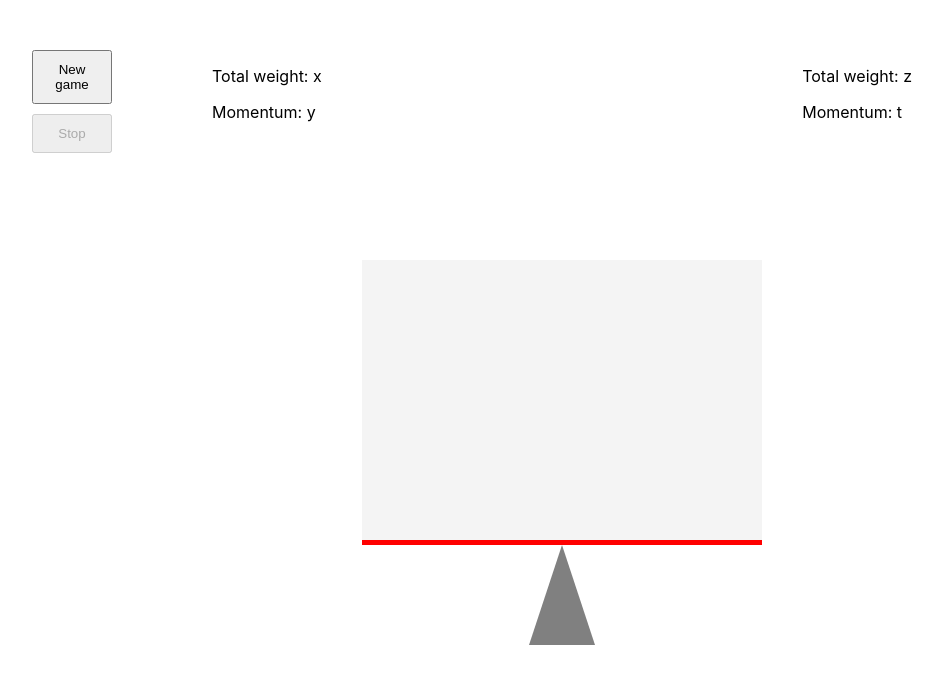
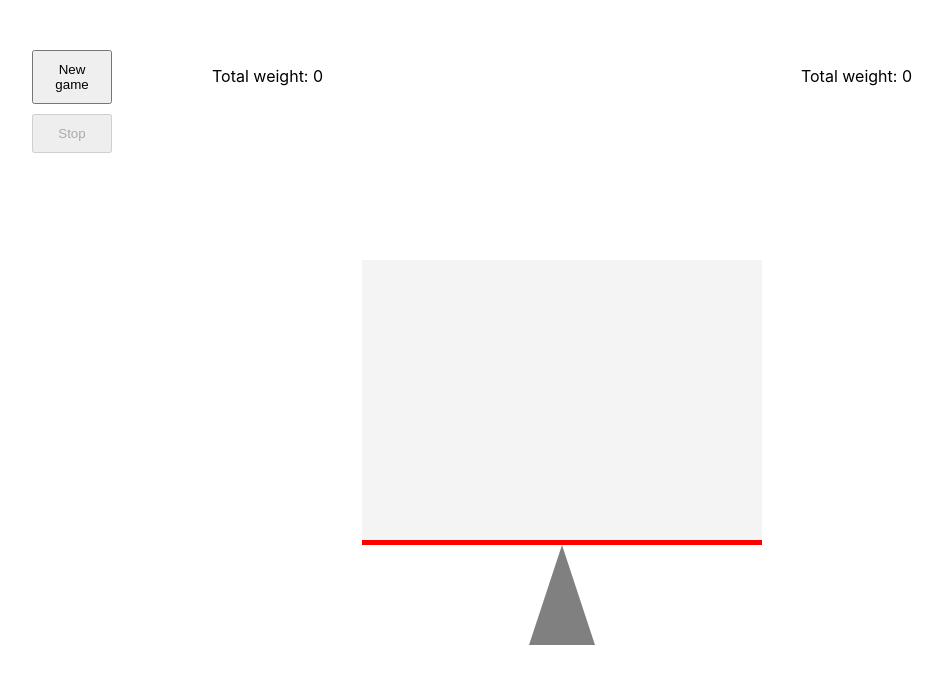
Before and after one commit to emrerdem1/teeter-totter-game, a React (Create React App) app: page / in a window 1280 px wide. Shown: the top 684 px of the page, without its empty margins (168-1111 px from the left). Built offline with nearby package versions, Linux system fonts and the light colour scheme.

Commit message:
Fix the mass calculation

```diff
--- a/src/components/StatisticsView.tsx
+++ b/src/components/StatisticsView.tsx
@@ -1,5 +1,7 @@
 import styled from '@emotion/styled';
 import React from 'react';
+import { useAppSelector } from '../redux/hooks';
+import { FallingItem, selectGame } from '../redux/reducer';
 
 const StatisticsContainerDiv = styled.div`
   display: flex;
@@ -8,16 +10,29 @@ const StatisticsContainerDiv = styled.div`
   justify-content: space-between;
 `;
 
+const getTotalWeightPerSide = (fallingList: FallingItem[]) => {
+  return fallingList
+    .map((item) => item.unitTorque)
+    .reduce((acc, curr) => acc + curr);
+};
+
 export const StatisticsView = () => {
+  const { doneItems } = useAppSelector(selectGame);
+  let humanWeight = 0;
+  let machineWeight = 0;
+
+  if (doneItems.human.length && doneItems.machine.length) {
+    humanWeight = getTotalWeightPerSide(doneItems.human);
+    machineWeight = getTotalWeightPerSide(doneItems.machine);
+  }
+
   return (
     <StatisticsContainerDiv>
       <div>
-        <p>Total weight: x</p>
-        <p>Momentum: y</p>
+        <p>Total weight: {humanWeight}</p>
       </div>
       <div>
-        <p>Total weight: z</p>
-        <p>Momentum: t</p>
+        <p>Total weight: {machineWeight}</p>
       </div>
     </StatisticsContainerDiv>
   );
--- a/src/redux/reducer.ts
+++ b/src/redux/reducer.ts
@@ -12,6 +12,7 @@ import {
   DEFAULT_SPEED_LEVEL,
   SPEED_INCREMENT_STEP,
   MAX_TORQUE,
+  HORIZONTAL_CELLS_COUNT,
 } from './utils';
 import { RootState } from './store';
 
@@ -83,8 +84,10 @@ const gameSlice = createSlice({
       const machineItemWeight = getRandomItemWeight();
       const humanCellPositionX = getRandomCellPositionX();
       const machineCellPositionX = getRandomCellPositionX();
+      const humanCellPositionXForMass =
+        HORIZONTAL_CELLS_COUNT - humanCellPositionX || 1;
       // https://en.wikipedia.org/wiki/Torque
-      const humanTorque = humanItemWeight * humanCellPositionX;
+      const humanTorque = humanItemWeight * humanCellPositionXForMass;
       const machineTorque = machineItemWeight * machineCellPositionX;
 
       state.ongoingItems = {
```
